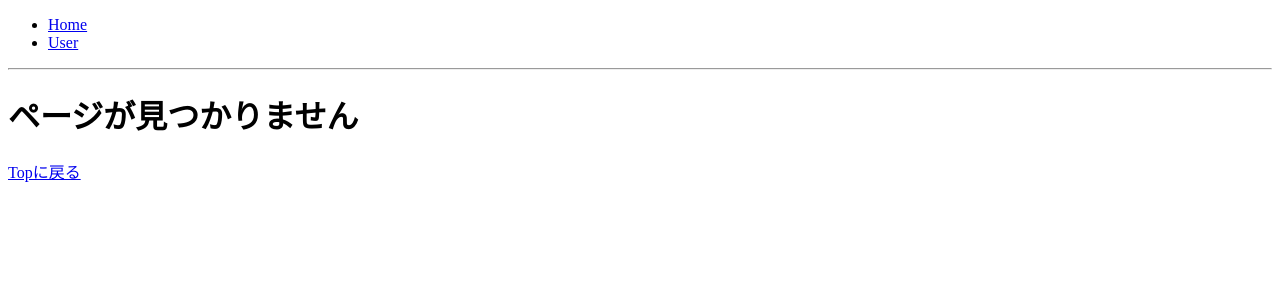
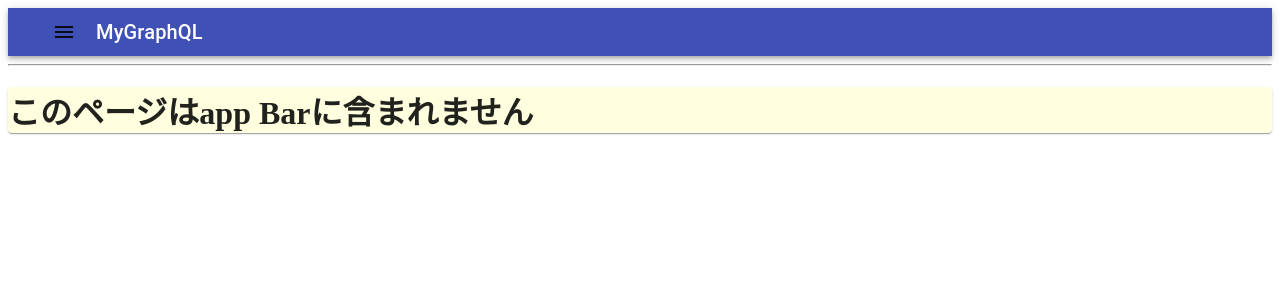
Before and after one commit to akiumikin/study_graph_ql_in_d_gourp_front, a React app in the folder react_app/: page /without_app_bar_page in a window 1280 px wide. Shown: the top 300 px of the page. Built offline with nearby package versions, Linux system fonts and the light colour scheme; the HTML template or start-up script is replaced by a standard one.

Commit message:
refs #7 material-uiを入れて試してみる

```diff
--- a/react_app/package.json
+++ b/react_app/package.json
@@ -30,6 +30,8 @@
     "webpack-dev-server": "^3.7.2"
   },
   "dependencies": {
+    "@material-ui/core": "^4.2.1",
+    "@material-ui/icons": "^4.2.1",
     "@types/react": "^16.8.23",
     "@types/react-dom": "^16.8.4",
     "@types/react-router-dom": "^4.3.4",
--- a/react_app/src/components/User.tsx
+++ b/react_app/src/components/User.tsx
@@ -1,6 +1,12 @@
+// react
 import * as React from 'react';
+
+// graphQL
 import gql from 'graphql-tag';
 import { Query } from 'react-apollo';
+
+// material-ui
+import CircularProgress from '@material-ui/core/CircularProgress'
 
 const query = gql`
   {
@@ -18,7 +24,7 @@ const query = gql`
 export const User = () => (
   <Query query={query}>
     {({ loading, data }: any) => {
-      if (loading) return <p>Loading...</p>;
+      if (loading) return <CircularProgress className='loading' />;
 
       const user = data.user;
       const tags = data.user.tags;
--- /dev/null
+++ b/react_app/src/components/WithoutAppBarPage.tsx
@@ -0,0 +1,7 @@
+import * as React from "react";
+
+export class WithoutAppBarPage extends React.Component {
+  render() {
+    return <h1>このページはapp Barに含まれません</h1>;
+  }
+}
--- a/react_app/src/index.tsx
+++ b/react_app/src/index.tsx
@@ -1,8 +1,13 @@
+// react
 import * as React from 'react';
 import * as ReactDOM from 'react-dom';
+
+// apollo
 import { ApolloProvider } from 'react-apollo';
 import { client } from './apolloClient'
 import { Routes } from './routes'
+
+// favicon 設定はindex.htmlで行なっている
 import './favicon.ico';
 
 ReactDOM.render(
--- a/react_app/src/routes.tsx
+++ b/react_app/src/routes.tsx
@@ -1,24 +1,72 @@
+// react
 import * as React from 'react';
 import { BrowserRouter, Switch, Route, Link } from 'react-router-dom'
 
+// components for links
 import { App } from './components/App';
 import { User } from './components/User'
+import { WithoutAppBarPage } from './components/WithoutAppBarPage'
 import { NotFound } from './components/NotFound'
 
-export const Routes = () => (
+// @material-ui
+import AppBar from '@material-ui/core/AppBar';
+import Toolbar from '@material-ui/core/Toolbar';
+import Typography from '@material-ui/core/Typography';
+import MenuIcon from '@material-ui/icons/Menu';
+import Button from '@material-ui/core/Button';
+import Menu from '@material-ui/core/Menu';
+import MenuItem from '@material-ui/core/MenuItem';
+import Paper from '@material-ui/core/Paper';
+
+export function Routes() {
+
+  const [anchorEl, setAnchorEl] = React.useState<null | HTMLElement>(null);
+
+  function handleClick(event: React.MouseEvent<HTMLButtonElement>) {
+    setAnchorEl(event.currentTarget);
+  }
+
+  function handleClose() {
+    setAnchorEl(null);
+  }
+
+  return (
     <BrowserRouter>
-    <div>
-      <ul>
-        <li><Link to='/'>Home</Link></li>
-        <li><Link to='/user'>User</Link></li>
-      </ul>
+      <div className='menu'>
+        <AppBar position="static">
+          <Toolbar variant="dense">
+            <Button aria-controls="simple-menu" aria-haspopup="true" onClick={handleClick}>
+              <MenuIcon />
+            </Button>
+            <Menu
+              id="simple-menu"
+              anchorEl={anchorEl}
+              keepMounted
+              open={Boolean(anchorEl)}
+              onClose={handleClose}
+            >
+              <MenuItem onClick={handleClose}><Link to='/'>Home</Link></MenuItem>
+              <MenuItem onClick={handleClose}><Link to='/user'>User</Link></MenuItem>
+            </Menu>
+            <Typography variant="h6" color="inherit">
+              MyGraphQL
+            </Typography>
+          </Toolbar>
+        </AppBar>
+      </div>
 
       <hr />
+
+      <div>
+        <Paper className='paper' style={{backgroundColor: '#ffffe0'}}>
           <Switch>
             <Route exact path='/' component={App} />
             <Route path='/user' component={User} />
+            <Route path='/without_app_bar_page' component={WithoutAppBarPage} />
             <Route component={NotFound} />
           </Switch>
+        </Paper>
       </div>
     </BrowserRouter>
-)
+  );
+}
```
Also changed, not shown: 1 other file (tests, documents, lock files or other folders). Lines whose indentation alone changed are shown as unchanged.
